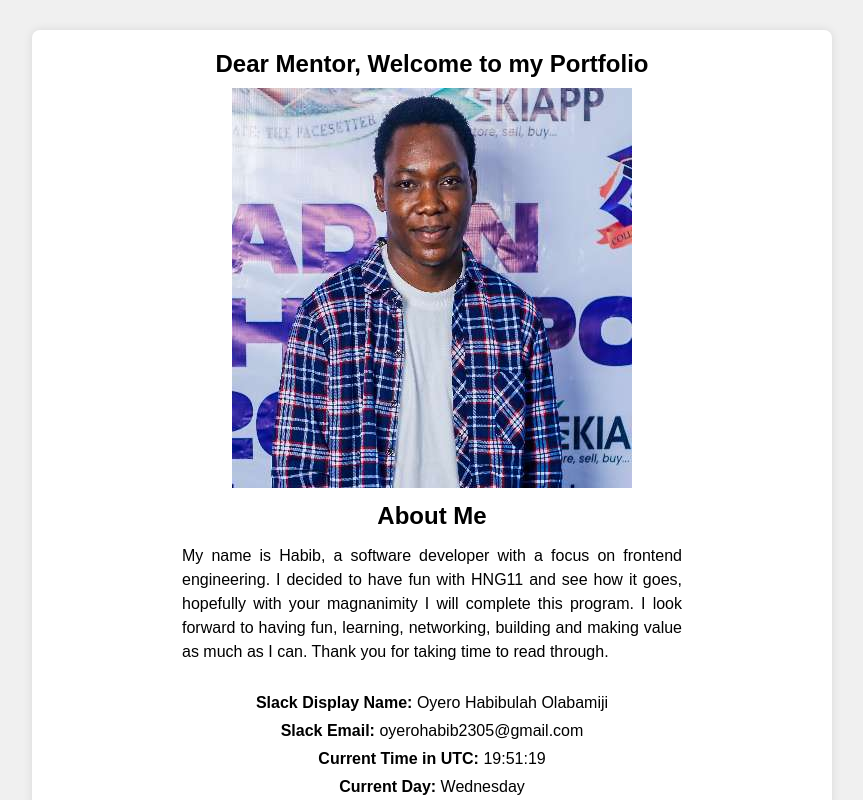
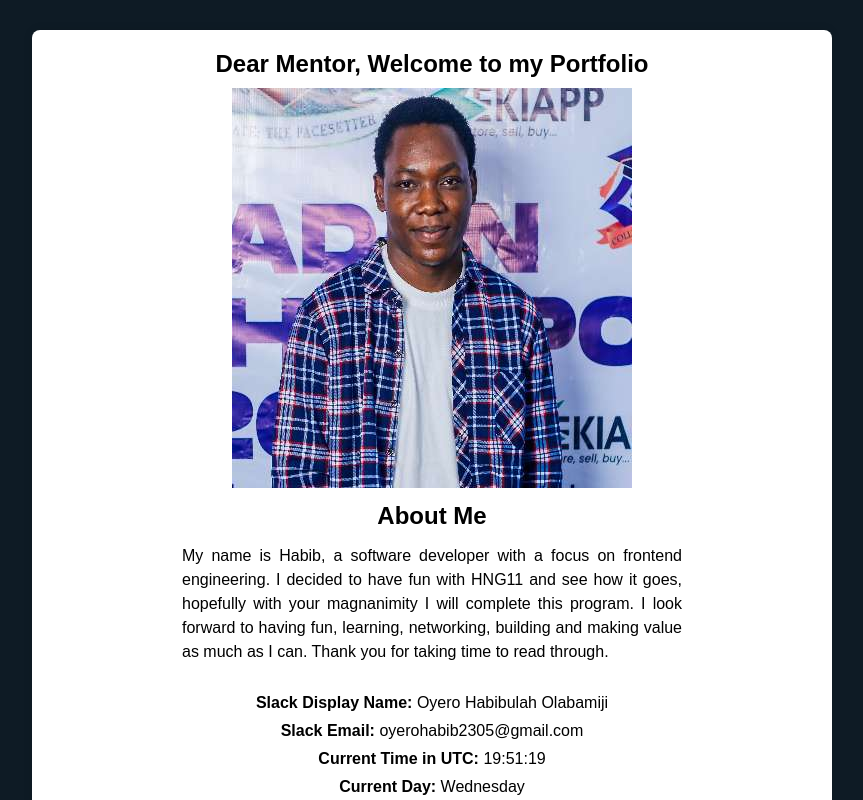
Before and after one commit to oyerohabib/hng-stage1, a plain HTML site: page index.html in a window 1280 px wide. Shown: the top 800 px of the page, without its empty margins (208-1071 px from the left). Drawn offline with Linux system fonts and the light colour scheme.

Commit message:
feat: improved bgColor

```diff
--- a/styles.css
+++ b/styles.css
@@ -9,7 +9,8 @@ body {
   display: flex;
   justify-content: center;
   align-items: center;
-  background-color: #f0f0f0;
+  background: hsla(205, 46%, 10%, 1);
+  /* background-color: #f0f0f0; */
 }
 
 .container {
```
